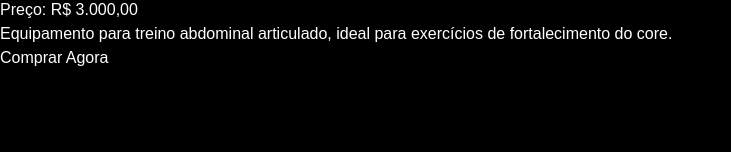
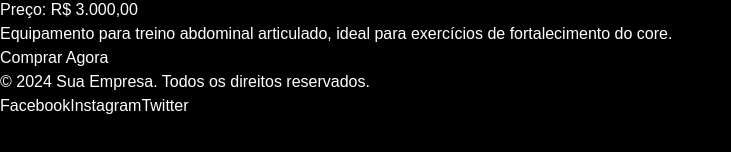
Before and after one commit to felipeehara/Catalogo_Produtos, a Next.js app: page /InfoProduto/1 in a window 1280 px wide. Shown: the part 444-596 px from the top of the page, without its empty margins (0-731 px from the left). Built offline with nearby package versions, Linux system fonts and the light colour scheme.

Commit message:
Develop finalizado, fazer merge na main

```diff
--- a/src/app/InfoProduto/[id]/page.tsx
+++ b/src/app/InfoProduto/[id]/page.tsx
@@ -4,6 +4,7 @@ import Header from "@/app/components/Header/Header";
 import { produtos } from "../../Data/Produtos";
 import { useState, useEffect } from "react";
 import Head from "next/head";
+import Footer from "@/app/components/Footer/Footer";
 
 interface Produto {
   id: string;
@@ -61,6 +62,7 @@ export default function ProdutoDetalhes({ params }: { params: { id: string } })
           </div>
         </div>
       </div>
+      <Footer/>
     </div>
   );
 }
--- a/src/app/components/Footer/Footer.tsx
+++ b/src/app/components/Footer/Footer.tsx
@@ -2,7 +2,7 @@
 
 export default function Footer() {
   return (
-    <footer className="bg-indigo-600 text-white py-6 mt-12">
+    <footer className="bg-black bg-opacity-20 text-white py-6 mt-12">
       <div className="max-w-7xl mx-auto text-center">
         <p className="text-lg">© 2024 Sua Empresa. Todos os direitos reservados.</p>
         <div className="mt-4">
```
